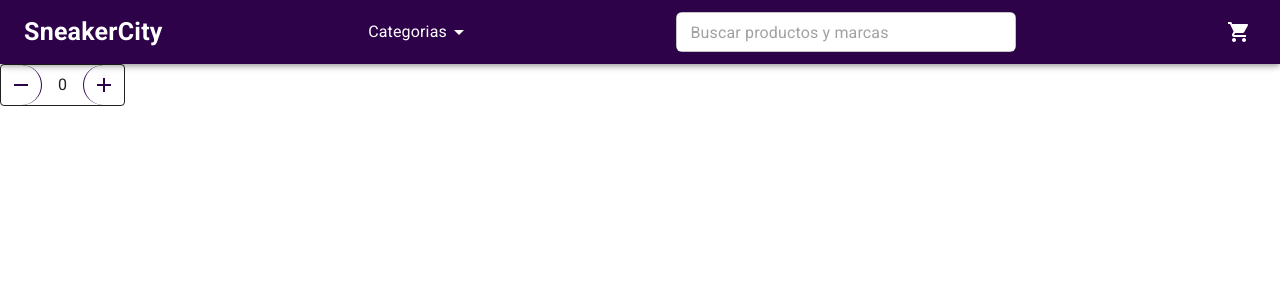
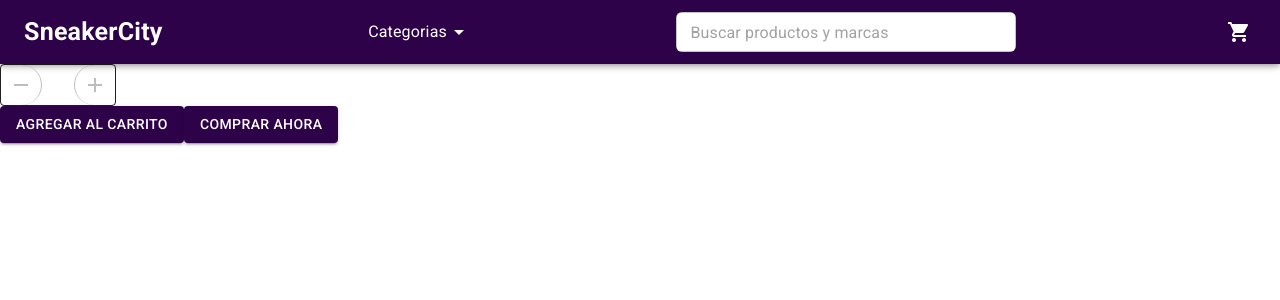
Before and after one commit to joni2000/my-app-Ibarrola, a React (Create React App) app: page /cart in a window 1280 px wide. Shown: the top 300 px of the page. Built offline with nearby package versions, Linux system fonts and the light colour scheme.

Commit message:
empezando la logica del carrito

```diff
--- a/src/App.jsx
+++ b/src/App.jsx
@@ -2,13 +2,16 @@ import { AppTheme } from './theme/AppTheme';
 import { AppRouter } from './routes/AppRouter';
 
 import './app.css';
+import { CartProvider } from './context/CartProvider';
 
 export const App = ()=> {
   return (
+    <CartProvider>
       <AppTheme>
 
         <AppRouter />
 
       </AppTheme>
+    </CartProvider>
   );
 }
--- a/src/app.css
+++ b/src/app.css
@@ -8,6 +8,10 @@ a {
     text-decoration: none;
 }
 
+button a {
+    color: white;
+}
+
 .shadow {
     box-shadow: 0 0 10px 0 rgba(0, 0, 0, 0.2);
 }
--- a/src/components/itemCount/ItemCount.jsx
+++ b/src/components/itemCount/ItemCount.jsx
@@ -1,12 +1,13 @@
-import { Grid, IconButton, Typography } from "@mui/material";
+import { Button, Grid, IconButton, Typography } from "@mui/material";
 import AddIcon from '@mui/icons-material/Add';
 import RemoveIcon from '@mui/icons-material/Remove';
 import { useState } from "react";
-export const ItemCount = ({ stock }) => {
+import { Link } from "react-router-dom";
+export const ItemCount = ({ stock, min , onAdd }) => {
 
-    const [counter, setCounter] = useState(0);
+    const [counter, setCounter] = useState(min);
 
-    const onAdd = (operacion)=> {
+    const handlerCounter = (operacion)=> {
         if(operacion === 'suma') {
             setCounter( counter + 1 )
         }
@@ -17,7 +18,8 @@ export const ItemCount = ({ stock }) => {
     }
 
   return (
-    <Grid
+    <>
+      <Grid
       container
       direction='row'
       alignItems='center'
@@ -26,7 +28,8 @@ export const ItemCount = ({ stock }) => {
       <IconButton
           color='primary'
           sx={{ borderRight: 1}}
-          onClick={ ()=> counter > 0 && onAdd('resta') }
+          onClick={ ()=> counter > min && handlerCounter('resta') }
+          disabled={ counter === min && true }
       >
         <RemoveIcon />
       </IconButton>
@@ -37,10 +40,26 @@ export const ItemCount = ({ stock }) => {
         color='primary'
         size='medium'
         sx={{ borderLeft: 1}}
-        onClick={ ()=> counter < stock && onAdd('suma') }
+        onClick={ ()=> counter < stock && handlerCounter('suma') }
+        disabled={ counter === stock && true }
       >
         <AddIcon variant='contained'/>
       </IconButton>
+
+
     </Grid>
+
+    <Button
+      variant='contained'
+      sx={{ width: "fit-content" }}
+      onClick={ ()=> onAdd( counter ) }
+    >
+          Agregar al carrito
+    </Button>
+
+    <Button variant='contained' sx={{ width: "fit-content" }}>
+      <Link to='/cart'>Comprar ahora</Link>
+    </Button>
+    </>
   );
 };
--- a/src/components/itemDetail/ItemDetail.jsx
+++ b/src/components/itemDetail/ItemDetail.jsx
@@ -1,12 +1,24 @@
-import { Button, Grid, ImageListItem, Typography } from "@mui/material"
+import { Grid, ImageListItem, Typography } from "@mui/material"
+import { useContext } from "react";
+import { CartContext } from "../../context/CartContext";
 import { ItemCount } from "../itemCount/ItemCount";
 
 export const ItemDetail = ({ product }) => {
 
+  const { addItem, cart } = useContext(CartContext)
+
   const { title, description, price, pictureUrl, stock} = product;
+
+  const onAdd = ( counter )=> {
+
+    addItem( product, counter )
+
+  }
+
 
   return (
     <>
+    { console.log(cart) }
         <Grid item>
           <ImageListItem>
             <img src={ pictureUrl } alt={`imagen de ${ title }`}/>
@@ -22,10 +34,8 @@ export const ItemDetail = ({ product }) => {
           <Typography variant='p'>{ description }</Typography>
           <Typography variant='p' color='price.main'>{ price }</Typography>
 
-          <ItemCount stock={ stock }/>
+          <ItemCount stock={ stock } min={1} onAdd={ onAdd }/>
 
-          <Button variant='contained' sx={{ width: "fit-content" }}>Agregar al carrito</Button>
-          <Button variant='contained' sx={{ width: "fit-content" }}>Comprar Ahora</Button>
         </Grid>
     </>
   )
--- /dev/null
+++ b/src/context/CartContext.jsx
@@ -0,0 +1,3 @@
+import { createContext } from "react";
+
+export const CartContext = createContext()
--- /dev/null
+++ b/src/context/CartProvider.jsx
@@ -0,0 +1,33 @@
+import { useState } from "react"
+import { isInCart } from "../helpers/cart/isInCart";
+import { CartContext } from "./CartContext"
+
+export const CartProvider = ({ children }) => {
+
+    const [cart, setCart] = useState([]);
+
+    const clear = ()=> {
+      setCart([])
+    }
+
+    const addItem = ( product, counter )=> {
+
+      const inCart = isInCart(cart, product)
+
+
+        setCart(
+          [ ...cart, product ]
+        )
+    }
+
+    const context = {
+      addItem,
+      cart
+    }
+
+  return (
+    <CartContext.Provider value={ context }>
+        { children }
+    </CartContext.Provider>
+  )
+}
--- /dev/null
+++ b/src/helpers/cart/isInCart.js
@@ -0,0 +1,6 @@
+
+export const isInCart = (cart, product)=> {
+
+    return cart.find( itemCart => itemCart.id === product.id )
+
+}
```
Also changed, not shown: src/helpers/cart/addItem.js (added, +28 -0 lines).
